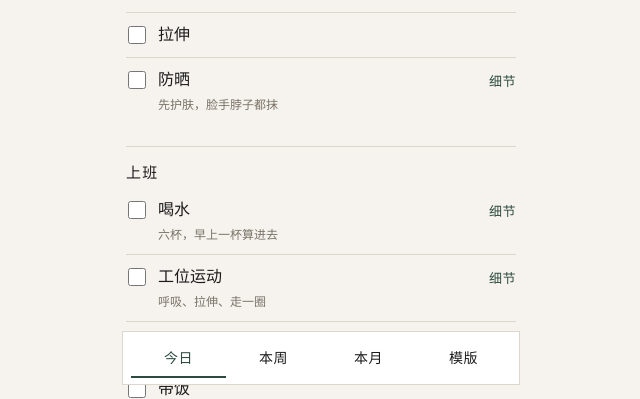
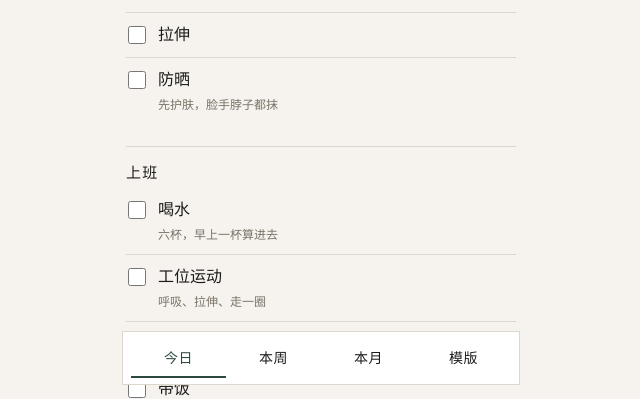
Before and after one commit to guiyx-dot/looks-habits, a React (Vite) app: page / in a window 1280 px wide. Shown: the part 405-804 px from the top of the page, without its empty margins (319-959 px from the left). Built offline with nearby package versions, Linux system fonts and the light colour scheme.

Commit message:
Drop habit detail steps; keep title and hint only.

```diff
--- a/src/TodayPage.tsx
+++ b/src/TodayPage.tsx
@@ -11,14 +11,12 @@ import {
   isHabitOn,
   removeExtra,
   scoresFor,
-  setCups,
   toggleExtra,
   toggleHabit,
   togglePeriodic,
-  toggleStep,
   useStore,
 } from './store'
-import { LAYER_LABEL, WATER_TARGET, emptyDay, type Habit } from './types'
+import { LAYER_LABEL, emptyDay, type Habit } from './types'
 
 type Props = {
   dateKey: string
@@ -207,7 +205,7 @@ export function TodayPage({ dateKey, todayKey, onShift, onToday }: Props) {
               const on = !!record?.periodic[item.id]
               return (
                 <li key={item.id} className="habit">
-                  <div className="habit-row">
+                  <div className="habit-row habit-row-plain">
                     <label className="habit-main">
                       <span className="habit-check">
                         <input
@@ -221,7 +219,6 @@ export function TodayPage({ dateKey, todayKey, onShift, onToday }: Props) {
                         <span className="habit-hint">{due ? item.dueLabel : item.waitLabel}</span>
                       </span>
                     </label>
-                    <span className="habit-more" />
                   </div>
                 </li>
               )
@@ -255,17 +252,11 @@ function useClock(active: boolean) {
 function HabitRow({ habit, dateKey }: { habit: Habit; dateKey: string }) {
   const store = useStore()
   const record = store.days[dateKey]
-  const [open, setOpen] = useState(false)
   const on = isHabitOn(record ?? emptyDay(), habit.id, dateKey)
-  const expandable = habit.kind === 'water' || (habit.steps && habit.steps.length > 0)
-
-  useEffect(() => {
-    setOpen(false)
-  }, [dateKey])
 
   return (
     <li className={`habit ${habit.layer === 'body' ? 'is-body' : ''}`}>
-      <div className="habit-row">
+      <div className="habit-row habit-row-plain">
         <label className="habit-main">
           <span className="habit-check">
             <input type="checkbox" checked={on} onChange={() => toggleHabit(dateKey, habit.id)} />
@@ -275,43 +266,7 @@ function HabitRow({ habit, dateKey }: { habit: Habit; dateKey: string }) {
             {habit.hint ? <span className="habit-hint">{habit.hint}</span> : null}
           </span>
         </label>
-        <span className="habit-more">
-          {expandable ? (
-            <button type="button" className="text-btn" onClick={() => setOpen((v) => !v)}>
-              {open ? '收起' : '细节'}
-            </button>
-          ) : null}
-        </span>
       </div>
-      {open && habit.kind === 'water' ? (
-        <div className="cups">
-          <button type="button" onClick={() => setCups(dateKey, (record?.cups ?? 0) - 1)}>
-            −
-          </button>
-          <span>
-            {record?.cups ?? 0} / {WATER_TARGET} 杯
-          </span>
-          <button type="button" onClick={() => setCups(dateKey, (record?.cups ?? 0) + 1)}>
-            +
-          </button>
-        </div>
-      ) : null}
-      {open && habit.steps ? (
-        <ul className="steps">
-          {habit.steps.map((step) => (
-            <li key={step.id}>
-              <label>
-                <input
-                  type="checkbox"
-                  checked={!!record?.steps[step.id]}
-                  onChange={() => toggleStep(dateKey, step.id)}
-                />
-                {step.label}
-              </label>
-            </li>
-          ))}
-        </ul>
-      ) : null}
     </li>
   )
 }
```
